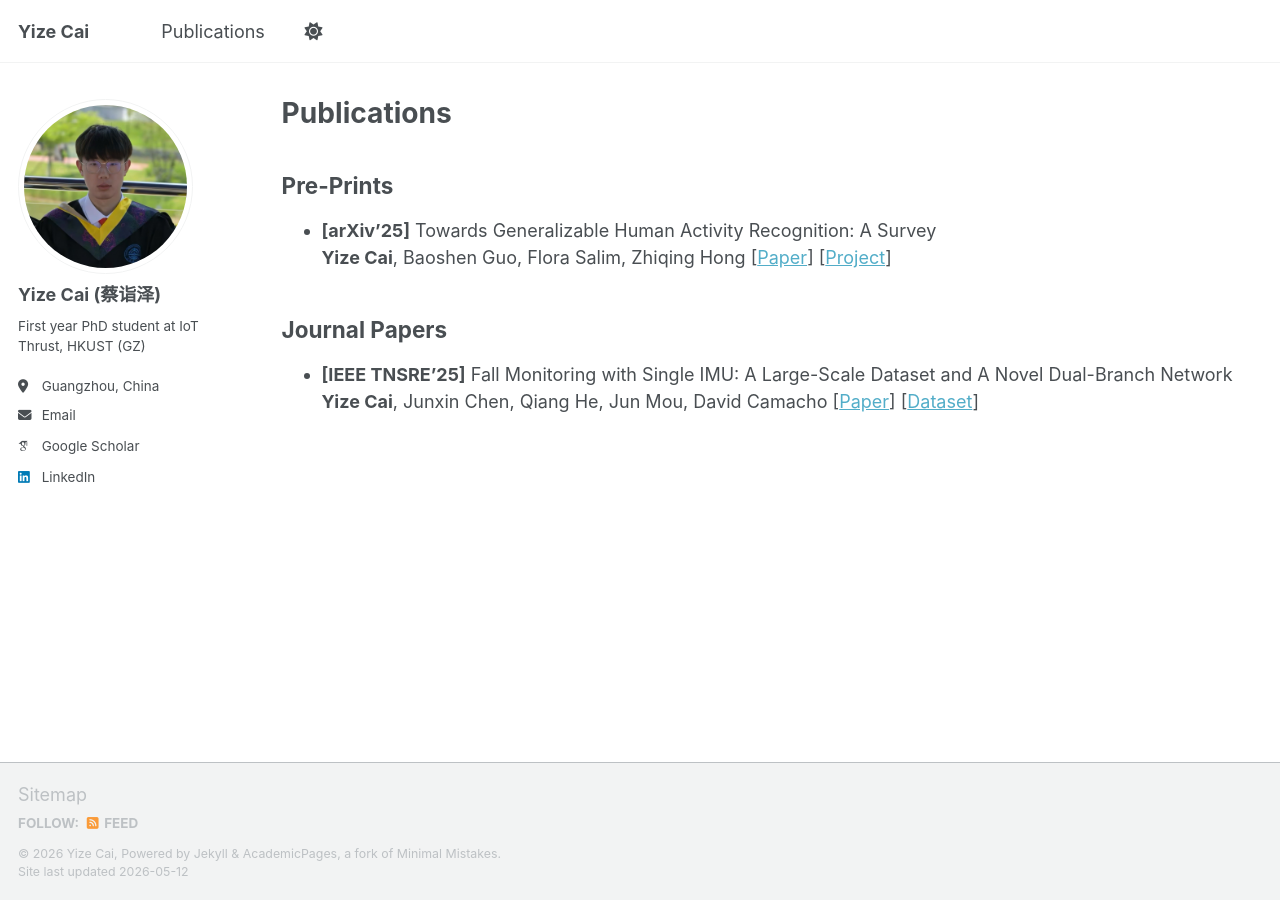
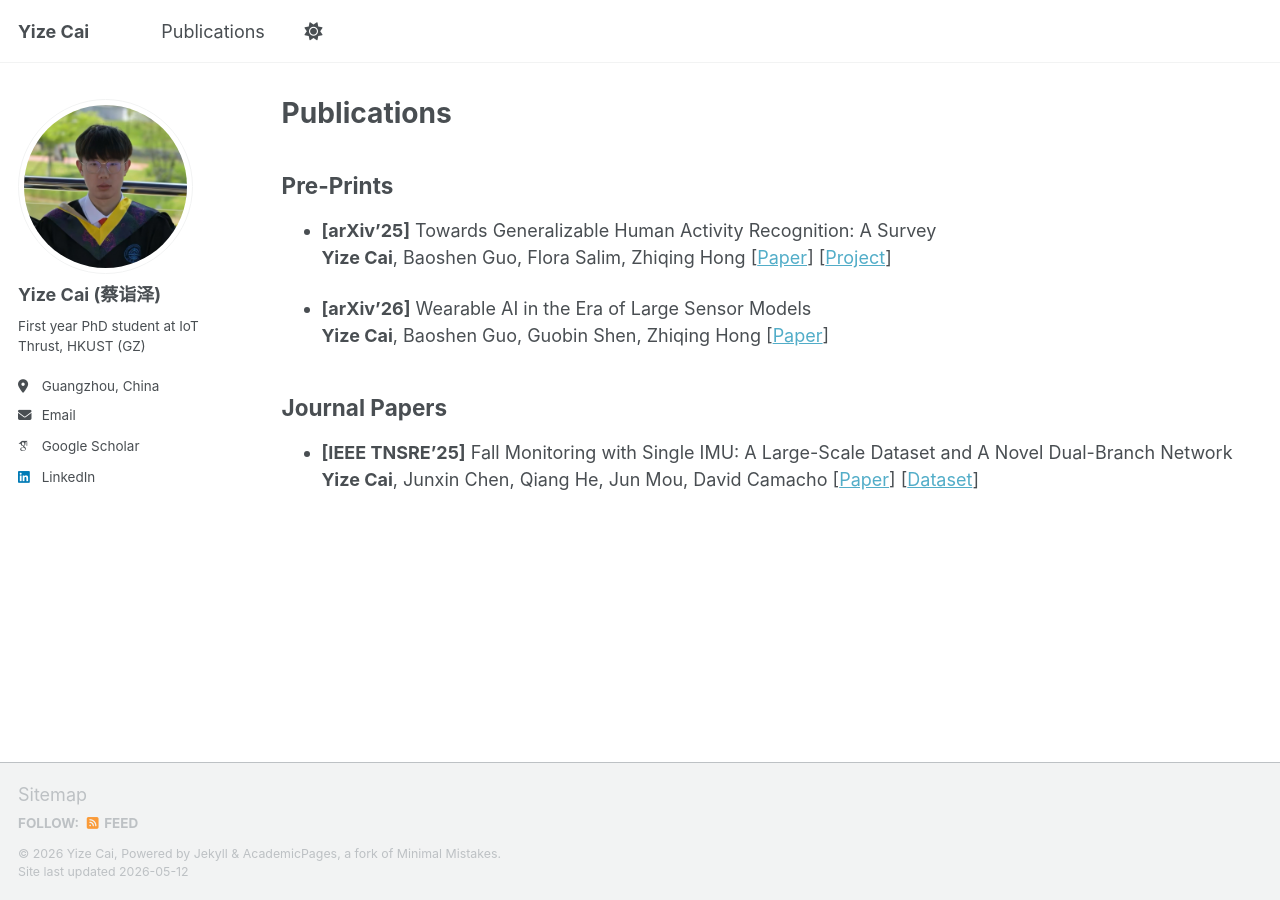
Before and after one commit to saiketa/saiketa.github.io, a Jekyll site: the page built from _pages/publications.md, in a window 1280 px wide. Built offline with Jekyll 4.4.1, drawn with Linux system fonts in a browser that asks for light colours; some web fonts are replaced; a script bundle is joined from its source files by our own code; library files that are not in the unit come from our copies.

Commit message:
Update publications.md

```diff
--- a/_pages/publications.md
+++ b/_pages/publications.md
@@ -15,6 +15,10 @@ author_profile: true
 **Yize Cai**, Baoshen Guo, Flora Salim, Zhiqing Hong
 [[Paper](https://arxiv.org/abs/2508.12213)] [[Project](https://github.com/rh20624/Awesome-IMU-Sensing)]
 
+- **[arXiv'26]** Wearable AI in the Era of Large Sensor Models<br>
+**Yize Cai**, Baoshen Guo, Guobin Shen, Zhiqing Hong
+[[Paper](https://arxiv.org/abs/2604.10172)]
+
 ## Journal Papers
 
 - **[IEEE TNSRE'25]** Fall Monitoring with Single IMU: A Large-Scale Dataset and A Novel Dual-Branch Network<br>
```
